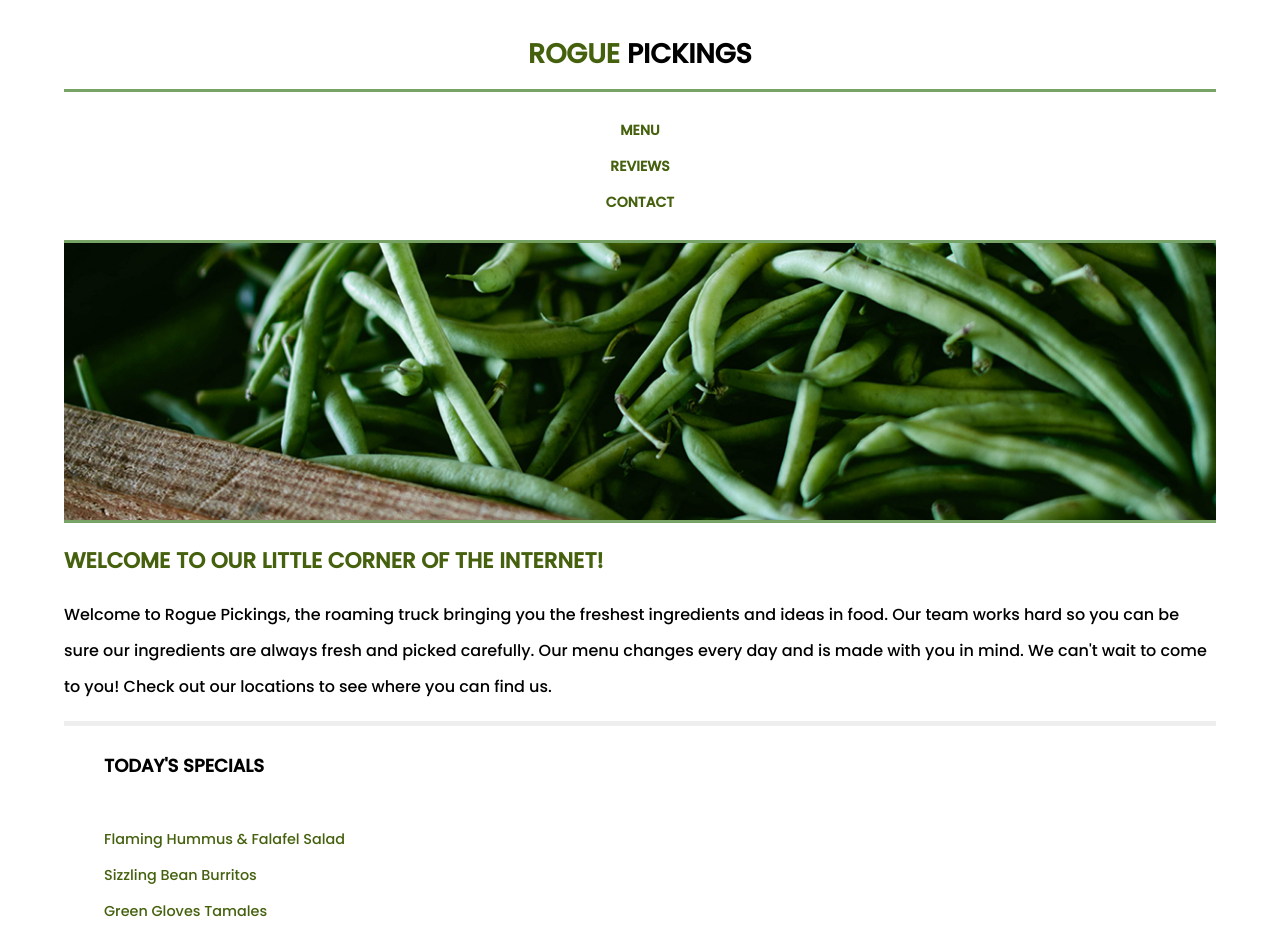
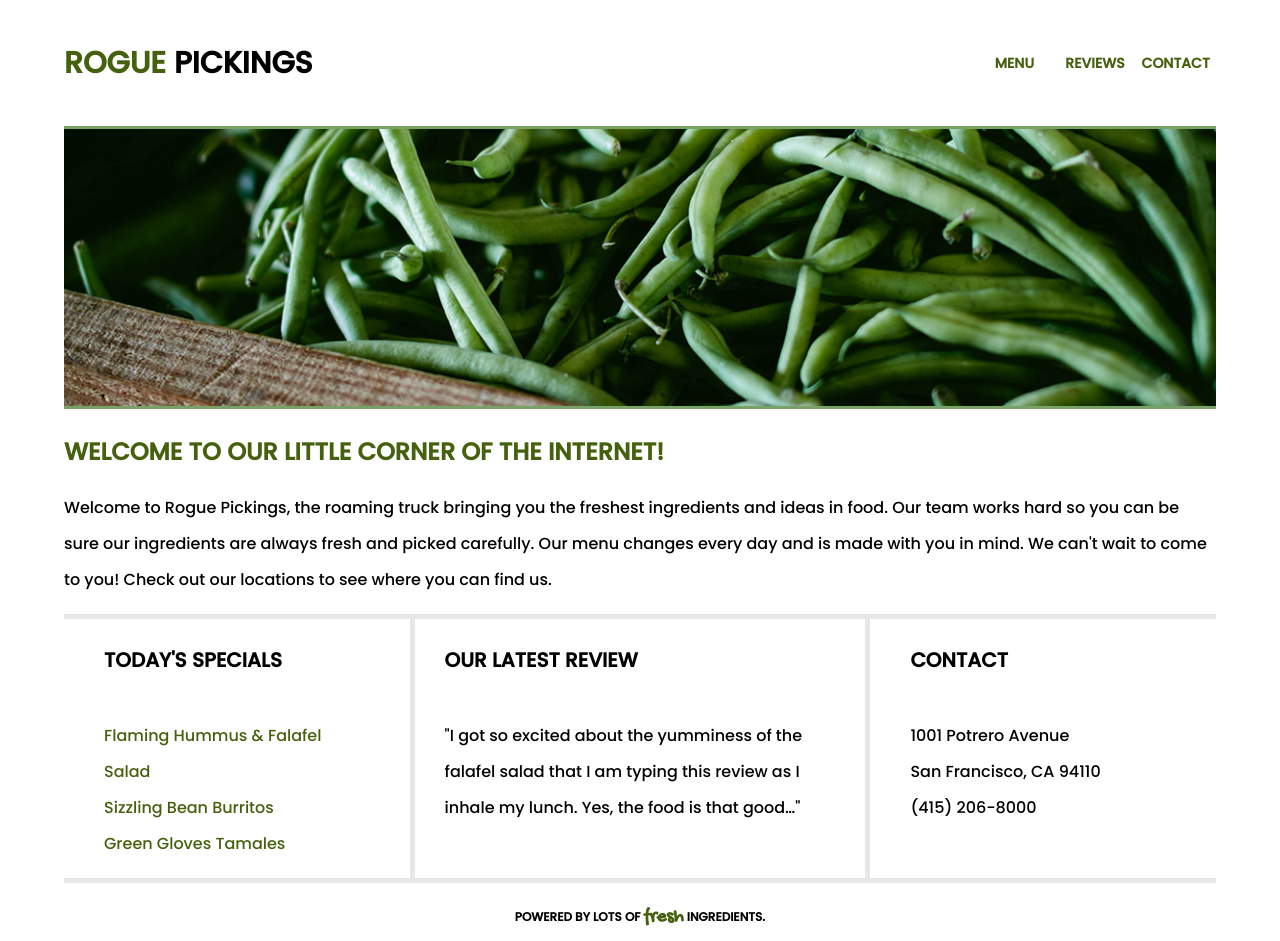
Before and after one commit to thegirldweez/rogue-pickings, a plain HTML site: page index.html in a window 1280 px wide. Shown: the top 941 px of the page. Drawn offline with Linux system fonts and the light colour scheme.

Commit message:
Finished editing css/index to make site responsive

```diff
--- a/css/main.css
+++ b/css/main.css
@@ -30,7 +30,7 @@ h3 {
 }
 
 h4 {
-	font-size: .75em;
+  font-size: 0.75em;
 }
 
 p {
@@ -73,7 +73,6 @@ header nav {
 header nav ul {
   margin: 0;
   padding: 0;
-
 }
 
 header nav ul li {
@@ -97,7 +96,6 @@ header nav ul li a {
   justify-content: center;
 }
 
-
 /******** TOP SECTION ********/
 .main-image img {
   border-top: 3px solid #77a466;
@@ -113,8 +111,8 @@ header nav ul li a {
 
 /******** BOTTOM SECTION ********/
 .bottom-section .content-wrapper {
-  border-top: 5px solid #eee;
-  border-bottom: 5px solid #eee;
+  border-top: 5px solid #e7e7e7;
+  border-bottom: 5px solid #e7e7e7;
 }
 
 .section-one,
@@ -131,8 +129,8 @@ header nav ul li a {
 
 .section-two {
   /* width: 500px; */
-  border-right: 5px solid #eee;
-  border-left: 5px solid #eee;
+  border-top: 5px solid #e7e7e7;
+  border-bottom: 5px solid #e7e7e7;
 }
 
 .section-three {
@@ -169,3 +167,67 @@ footer span {
   color: #45610e;
   font-size: 1.2rem;
 }
+
+/********** breakpoints **********/
+
+@media all and (min-width: 768px) {
+  /* Tablet styles here */
+  .bottom-section .content-wrapper {
+    justify-content: space-evenly;
+    border-top: 5px solid #e7e7e7;
+    border-bottom: 5px solid #e7e7e7;
+  }
+
+  .section-one,
+  .section-two,
+  .section-three {
+    width: 100%;
+    box-sizing: border-box;
+    padding: 0 40px;
+  }
+
+  .section-one {
+    width: 30%;
+  }
+
+  .section-two {
+    width: 40%;
+    border: none;
+    border-left: 5px solid #e7e7e7;
+    border-right: 5px solid #e7e7e7;
+    padding: 0 30px;
+  }
+
+  .section-three {
+    width: 30%;
+  }
+}
+
+@media all and (min-width: 1200px) {
+  /* Desktop styles here */
+  body {
+    font-size: 1em;
+  }
+
+header .content-wrapper {
+  padding: 25px 0;
+
+  justify-content: space-between;
+  align-items: center;
+}
+
+header h1 {
+  text-align: left;
+  width: 30%;
+  padding: 0;
+  border-bottom: none;
+}
+header nav {
+  width: 21%;
+}
+
+header nav ul {
+  display: flex;
+  justify-content: space-between;
+}
+}
--- a/index.html
+++ b/index.html
@@ -3,6 +3,7 @@
 
     <head>
         <meta charset="utf-8">
+        <meta name="viewport" content="width=device-width, initial-scale=1">
         <title>
             Rogue Pickings
         </title>
```
Lines whose indentation alone changed are shown as unchanged.
